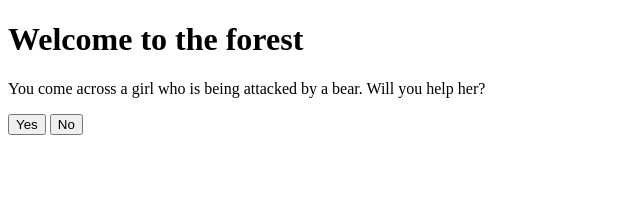
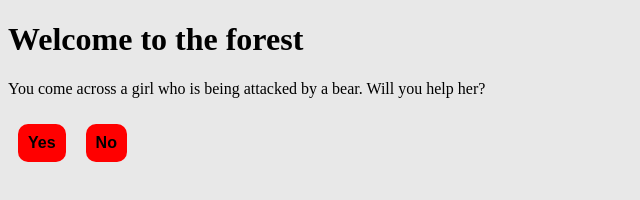
Before and after one commit to gleekzorp/simple-js-adventure, a plain HTML site: page pages/forestAdventure.html in a window 1280 px wide. Shown: the whole page, without its empty margins (0-640 px from the left). Drawn offline with Linux system fonts and the light colour scheme.

Commit message:
Simple button styling and background color

```diff
--- a/pages/forestAdventure.html
+++ b/pages/forestAdventure.html
@@ -4,6 +4,7 @@
   <meta charset='UTF-8'>
   <title></title>
   <link rel="stylesheet" href="../styles/forestStyles.css">
+  <link rel="stylesheet" href="../styles/main.css">
 </head>
 <body>
     <div class="forestWrapper">
--- /dev/null
+++ b/styles/main.css
@@ -0,0 +1,24 @@
+body {
+    background-color: #e8e8e8;
+}
+
+button {
+    background-color: red;
+    color: black;
+    font-size: 1em;
+    font-weight: 900;
+    border: none;
+    border-radius: 10px;
+    margin: 10px;
+    padding: 10px;
+    cursor: pointer;
+}
+
+button:hover {
+    background-color: green;
+}
+
+.buttonWrapper {
+    display: flex;
+    justify-content: left;
+}
```
Also changed, not shown: index.html (+2 -1 lines), pages/scaryHouseAdventure.html (+1 -0 lines).
